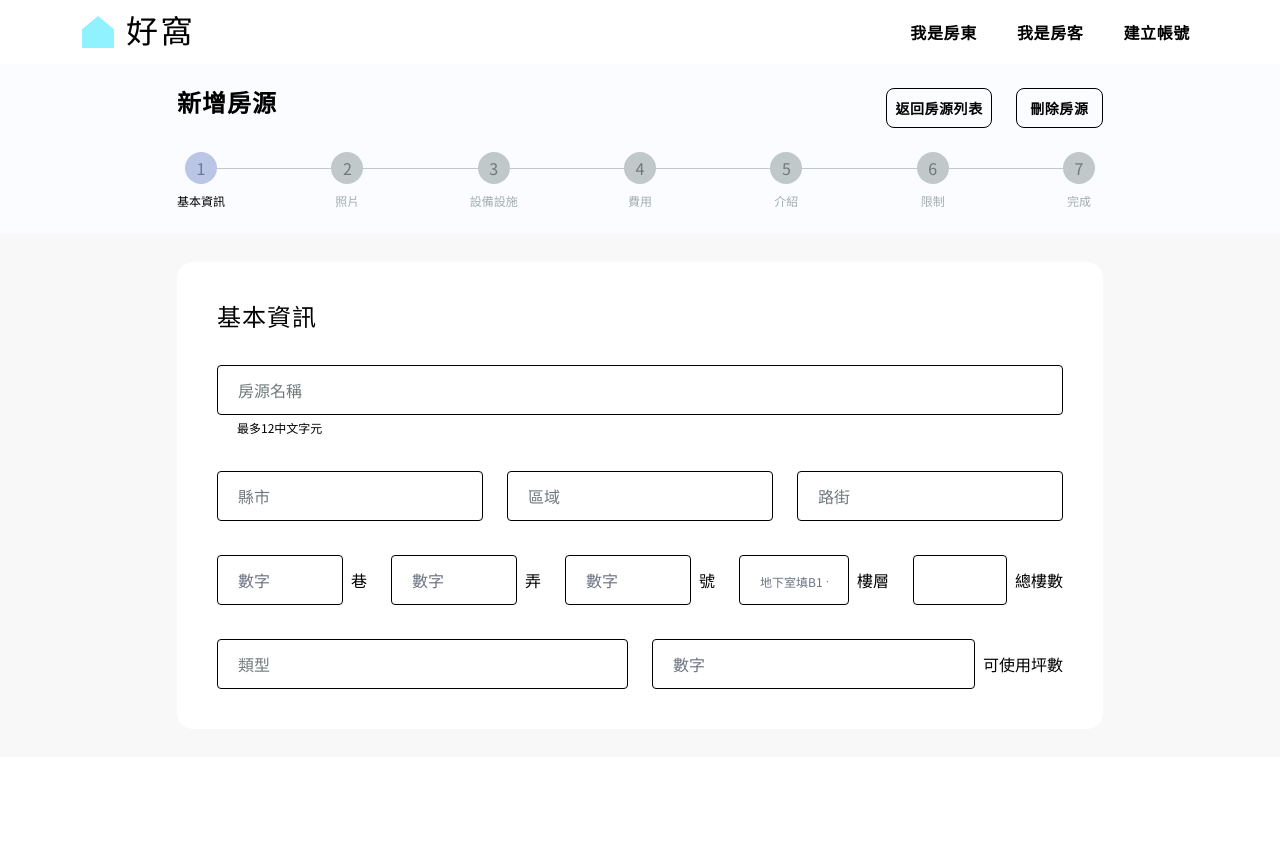
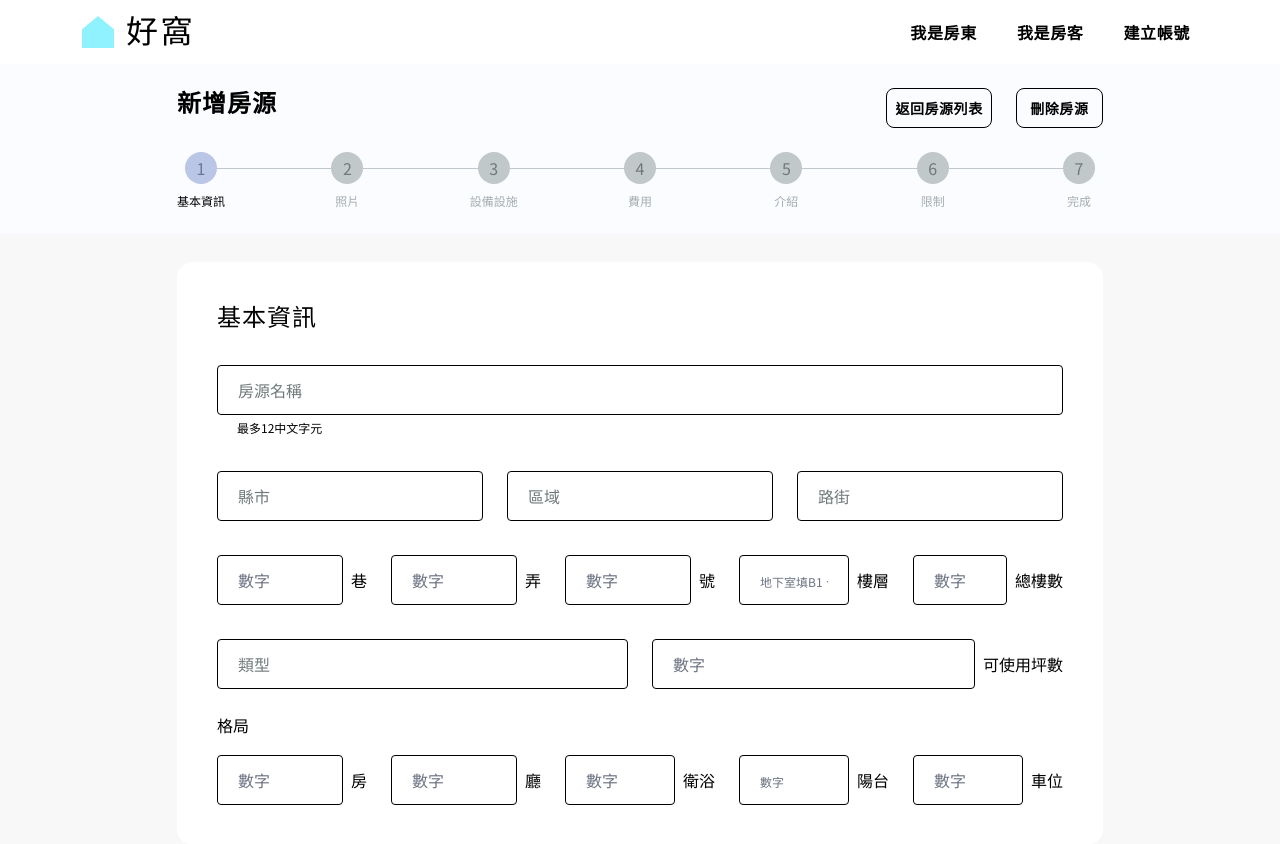
Before and after one commit to Eshiunm/Rocket_HowOh, a React (Vite) app: page /post in a window 1280 px wide. Shown: the top 844 px of the page. Before the commit the page ends 800 px from the top, so only its background shows below. Built offline with nearby package versions, Linux system fonts and the light colour scheme; a web font is replaced by a local one.

Commit message:
style: modify house layout style

```diff
--- a/src/Components/landLordManagement/posts/procedures/BasicInformation.tsx
+++ b/src/Components/landLordManagement/posts/procedures/BasicInformation.tsx
@@ -184,6 +184,7 @@ export default function BasicInformation() {
               type="number"
               id="floorTotal"
               className="add-new-input"
+              placeholder="數字"
             />
             <label htmlFor="floorTotal" className="text-sans-body1 shrink-0">
               總樓數
@@ -225,6 +226,65 @@ export default function BasicInformation() {
             </label>
           </div>
         </div>
+        <p className="text-sans-body1">格局</p>
+        <div className="col-span-12 -mt-1.5 flex gap-6">
+          <div className="add-new-input-block">
+            <input
+              type="number"
+              id="roomNumbers"
+              className="add-new-input"
+              placeholder="數字"
+            />
+            <label htmlFor="roomNumbers" className="text-sans-body1 shrink-0">
+              房
+            </label>
+          </div>
+          <div className="add-new-input-block">
+            <input
+              type="number"
+              id="livingRoomNumbers"
+              className="add-new-input"
+              placeholder="數字"
+            />
+            <label htmlFor="livingRoomNumbers" className="text-sans-body1 shrink-0">
+              廳
+            </label>
+          </div>
+          <div className="add-new-input-block">
+            <input
+              type="number"
+              id="bathRoomNumbers"
+              className="add-new-input"
+              placeholder="數字"
+            />
+            <label htmlFor="bathRoomNumbers" className="text-sans-body1 shrink-0">
+              衛浴
+            </label>
+          </div>
+          <div className="add-new-input-block">
+            <input
+              type="number"
+              id="balconyNumbers"
+              className="add-new-input placeholder:text-sans-caption"
+              placeholder="數字"
+            />
+            <label htmlFor="balconyNumbers" className="text-sans-body1 shrink-0">
+              陽台
+            </label>
+          </div>
+          <div className="add-new-input-block">
+            <input
+              type="number"
+              id="parkingSpaceNumbers"
+              className="add-new-input"
+              placeholder="數字"
+            />
+            <label htmlFor="parkingSpaceNumbers" className="text-sans-body1 shrink-0">
+              車位
+            </label>
+          </div>
+        </div>
+
         {/* <div className="flex gap-6">
           <div className="add-new-input-block">
             <label htmlFor="city" className="text-sm">
```
